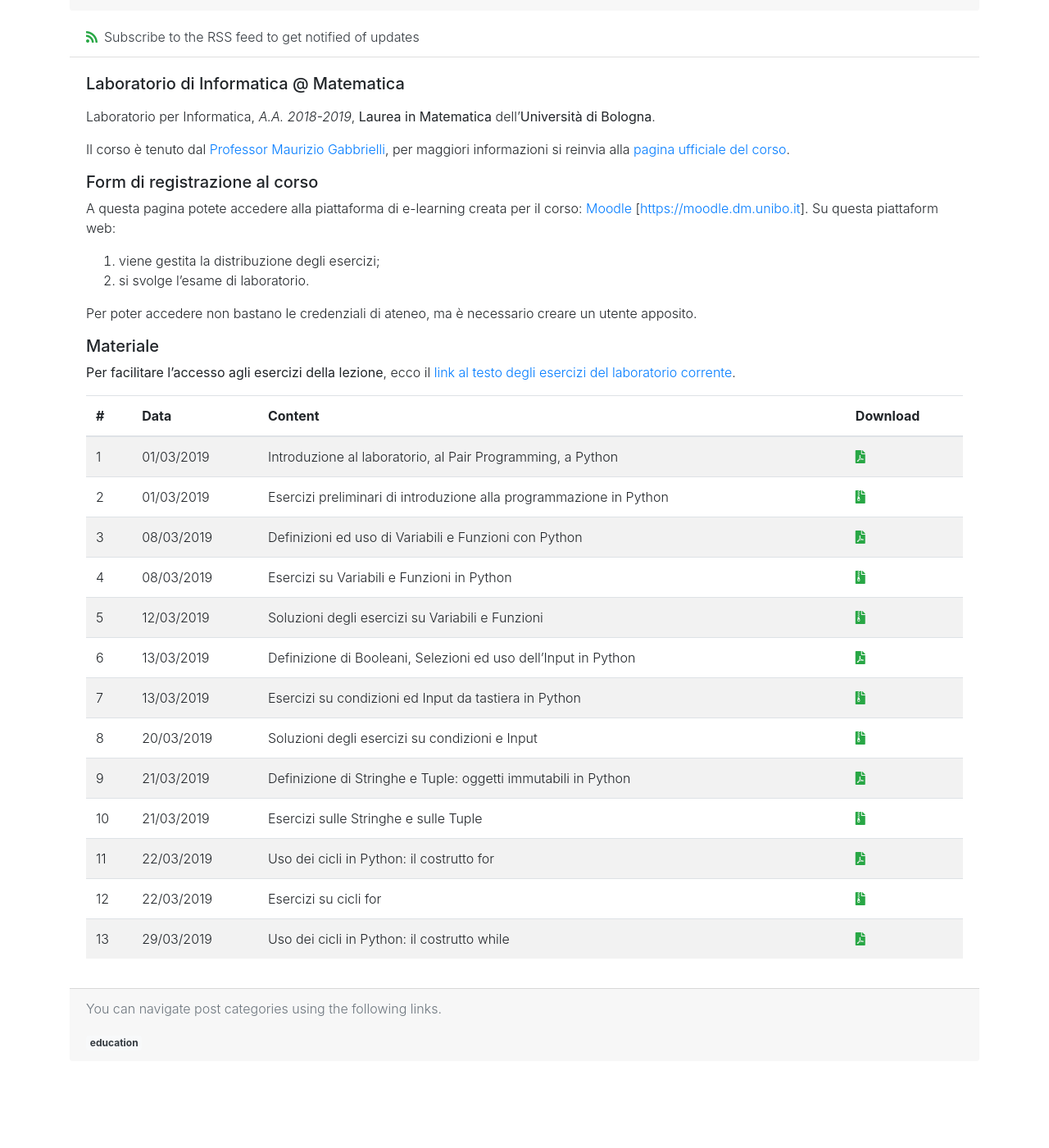
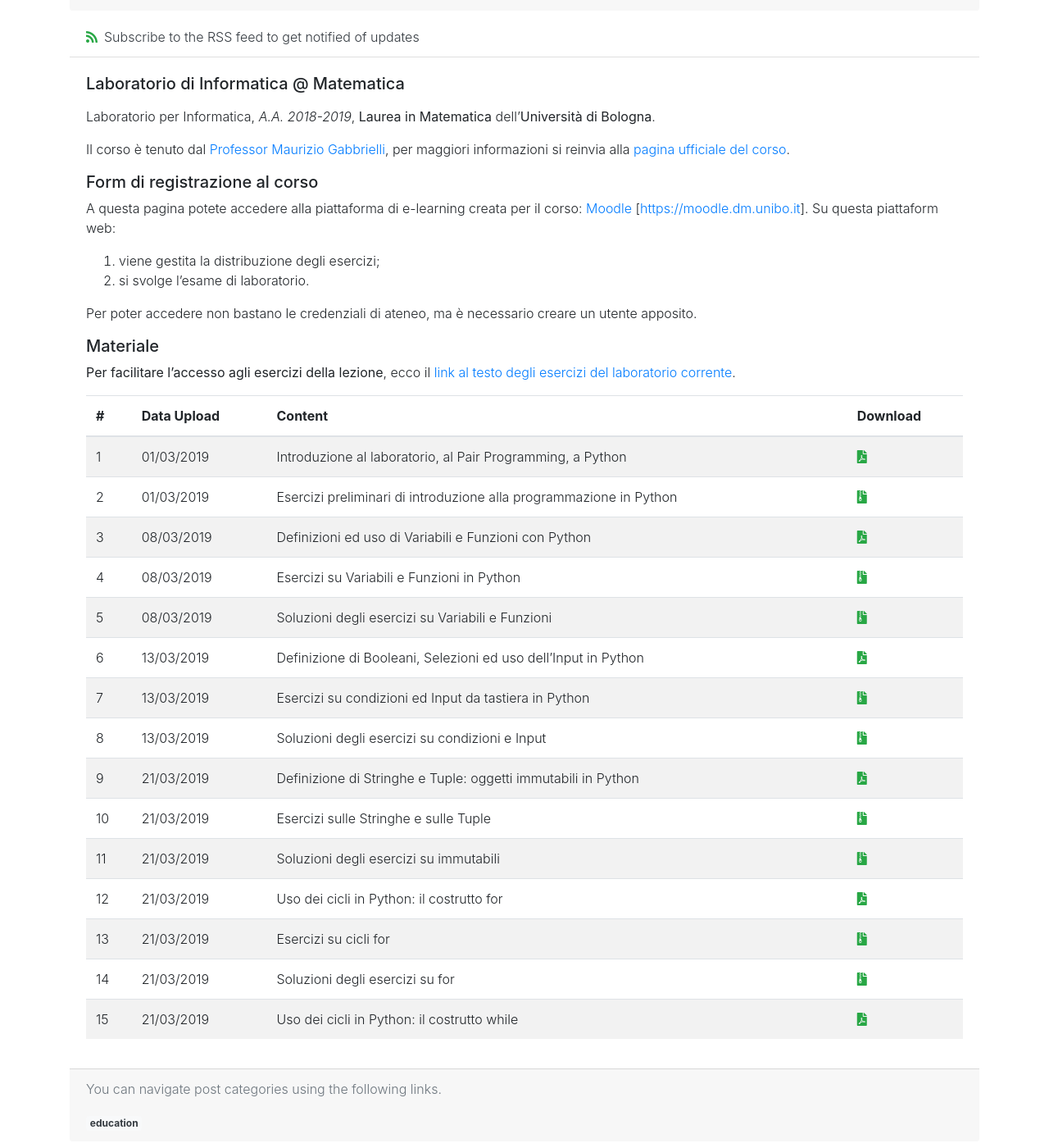
Before and after one commit to saltgz/saltgz.github.io, a Jekyll site: the page built from _posts/2019-02-20-info-mat.md, in a window 1280 px wide and 1400 px high, scrolled down 173 px. Shown: the whole window at 82% size. Built offline with Jekyll 4.4.1, drawn with Linux system fonts in a browser that asks for light colours; nearby versions of some CDN libraries; before the commit the page ends 1475 px from its top, so only the background shows below that.

Commit message:
aggiunta slide soluzioni in tabella

```diff
--- a/_posts/2019-02-20-info-mat.md
+++ b/_posts/2019-02-20-info-mat.md
@@ -27,18 +27,20 @@
 **Per facilitare l'accesso agli esercizi della lezione**, ecco il
 [link al testo degli esercizi del laboratorio corrente]({{ "/assets/teaching/slides/python/005_Cicli.pdf" | prepend: site.baseurl }}).
 
-| #   | Data       | Content                                                            | Download                                                                                                                          |
+| #   | Data Upload | Content                                                            | Download                                                                                                                          |
 | --- | ---------- | ------------------------------------------------------------------ | --------------------------------------------------------------------------------------------------------------------------------- |
 | 1   | 01/03/2019 | Introduzione al laboratorio, al Pair Programming, a Python         | [<i class="fas fa-file-pdf" title="PDF"></i>]({{ "/assets/teaching/slides/python/001_Introduzioni.pdf" | prepend: site.baseurl }}) |
 | 2   | 01/03/2019 | Esercizi preliminari di introduzione alla programmazione in Python | [<i class="fas fa-file-archive" title="ZIP"></i>]({{ "/assets/teaching/esercizi/python/001_Esercizi.zip" | prepend: site.baseurl }}) |
 | 3   | 08/03/2019 | Definizioni ed uso di Variabili e Funzioni con Python              | [<i class="fas fa-file-pdf" title="PDF"></i>]({{ "/assets/teaching/slides/python/002_Definizioni_Base.pdf" | prepend: site.baseurl }}) |
 | 4   | 08/03/2019 | Esercizi su Variabili e Funzioni in Python                | [<i class="fas fa-file-archive" title="ZIP"></i>]({{ "/assets/teaching/esercizi/python/002_Esercizi.zip" | prepend: site.baseurl }}) |
-| 5   | 12/03/2019 | Soluzioni degli esercizi su Variabili e Funzioni          | [<i class="fas fa-file-archive" title="ZIP"></i>]({{ "/assets/teaching/esercizi/python/soluzioni/002_Soluzioni.zip" | prepend: site.baseurl }}) |
+| 5   | 08/03/2019 | Soluzioni degli esercizi su Variabili e Funzioni          | [<i class="fas fa-file-archive" title="ZIP"></i>]({{ "/assets/teaching/esercizi/python/soluzioni/002_Soluzioni.zip" | prepend: site.baseurl }}) |
 | 6   | 13/03/2019 | Definizione di Booleani, Selezioni ed uso dell'Input in Python     | [<i class="fas fa-file-pdf" title="PDF"></i>]({{ "/assets/teaching/slides/python/003_Condizioni.pdf" | prepend: site.baseurl }}) |
 | 7   | 13/03/2019 | Esercizi su condizioni ed Input da tastiera in Python      | [<i class="fas fa-file-archive" title="ZIP"></i>]({{ "/assets/teaching/esercizi/python/003_Esercizi.zip" | prepend: site.baseurl }}) |
-| 8   | 20/03/2019 | Soluzioni degli esercizi su condizioni e Input                 | [<i class="fas fa-file-archive" title="ZIP"></i>]({{ "/assets/teaching/esercizi/python/soluzioni/003_Soluzioni.zip" | prepend: site.baseurl }}) |
+| 8   | 13/03/2019 | Soluzioni degli esercizi su condizioni e Input                 | [<i class="fas fa-file-archive" title="ZIP"></i>]({{ "/assets/teaching/esercizi/python/soluzioni/003_Soluzioni.zip" | prepend: site.baseurl }}) |
 | 9   | 21/03/2019 | Definizione di Stringhe e Tuple: oggetti immutabili in Python      | [<i class="fas fa-file-pdf" title="PDF"></i>]({{ "/assets/teaching/slides/python/004_Stringhe_Tuple.pdf" | prepend: site.baseurl }}) |
 | 10  | 21/03/2019 | Esercizi sulle Stringhe e sulle Tuple                              | [<i class="fas fa-file-archive" title="ZIP"></i>]({{ "/assets/teaching/esercizi/python/004_Esercizi.zip" | prepend: site.baseurl }}) |
-| 11  | 22/03/2019 | Uso dei cicli in Python: il costrutto for                          | [<i class="fas fa-file-pdf" title="PDF"></i>]({{ "/assets/teaching/slides/python/005_Cicli.pdf" | prepend: site.baseurl }}) |
-| 12  | 22/03/2019 | Esercizi su cicli for                                             | [<i class="fas fa-file-archive" title="ZIP"></i>]({{ "/assets/teaching/esercizi/python/005_Esercizi.zip" | prepend: site.baseurl }}) |
-| 13  | 29/03/2019 | Uso dei cicli in Python: il costrutto while                        | [<i class="fas fa-file-pdf" title="PDF"></i>]({{ "/assets/teaching/slides/python/006_While.pdf" | prepend: site.baseurl }}) |
+| 11  | 21/03/2019 | Soluzioni degli esercizi su immutabili                 | [<i class="fas fa-file-archive" title="ZIP"></i>]({{ "/assets/teaching/esercizi/python/soluzioni/004_Soluzioni.zip" | prepend: site.baseurl }}) |
+| 12  | 21/03/2019 | Uso dei cicli in Python: il costrutto for                          | [<i class="fas fa-file-pdf" title="PDF"></i>]({{ "/assets/teaching/slides/python/005_Cicli.pdf" | prepend: site.baseurl }}) |
+| 13  | 21/03/2019 | Esercizi su cicli for                                             | [<i class="fas fa-file-archive" title="ZIP"></i>]({{ "/assets/teaching/esercizi/python/005_Esercizi.zip" | prepend: site.baseurl }}) |
+| 14  | 21/03/2019 | Soluzioni degli esercizi su for                 | [<i class="fas fa-file-archive" title="ZIP"></i>]({{ "/assets/teaching/esercizi/python/soluzioni/005_Soluzioni.zip" | prepend: site.baseurl }}) |
+| 15  | 21/03/2019 | Uso dei cicli in Python: il costrutto while                        | [<i class="fas fa-file-pdf" title="PDF"></i>]({{ "/assets/teaching/slides/python/006_While.pdf" | prepend: site.baseurl }}) |
```
